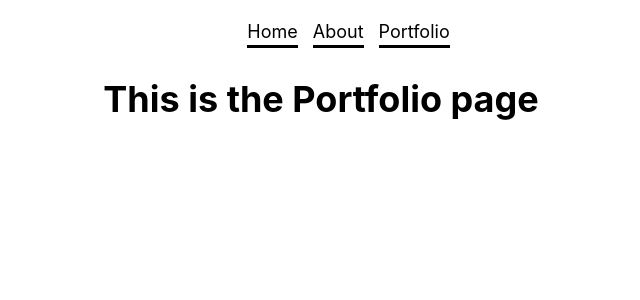
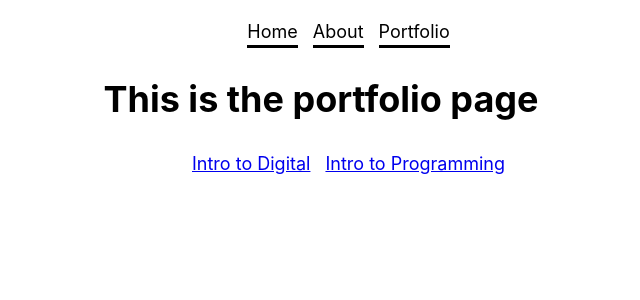
Before and after one commit to eediallo/eediallo.github.io, a React (Create React App) app in the folder my-portfolio/: page /portfolio in a window 1280 px wide. Shown: the top 300 px of the page, without its empty margins (319-959 px from the left). Built offline with nearby package versions, Linux system fonts and the light colour scheme.

Commit message:
adds links to itd and itp pages

```diff
--- a/my-portfolio/src/pages/Portfolio.js
+++ b/my-portfolio/src/pages/Portfolio.js
@@ -1,6 +1,19 @@
+import { Link } from "react-router-dom";
+
 const PortfolioPage = () => {
-    return <h1>This is the Portfolio page</h1>;
-  };
+  return (
+    <div className="portfolio-section">
+      <h1>This is the portfolio page</h1>
+      <ul>
+        <li>
+          <Link to="/intro-to-digital">Intro to Digital</Link>
+        </li>
+        <li>
+          <Link to="/intro-to-programming">Intro to Programming</Link>
+        </li>
+      </ul>
+    </div>
+  );
+};
 
-
-  export default PortfolioPage
+export default PortfolioPage;
```
